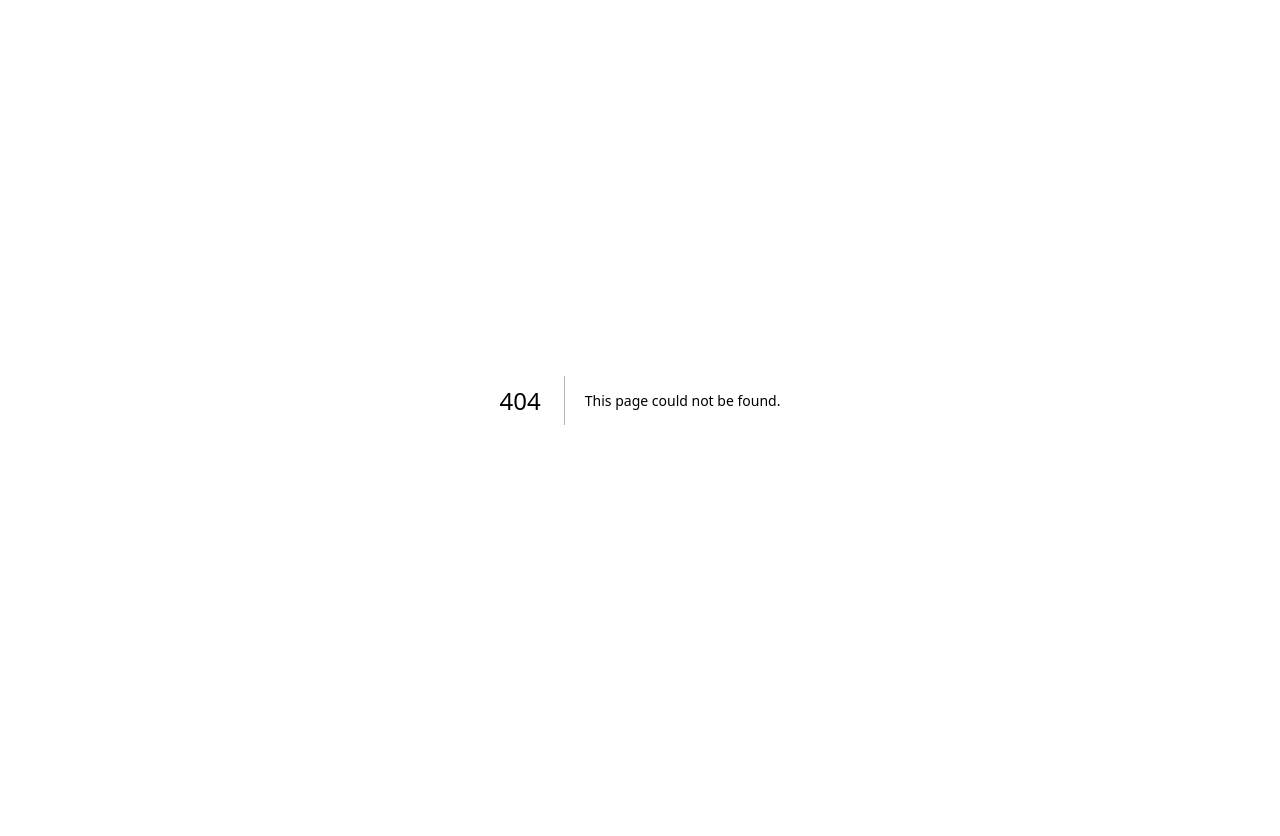
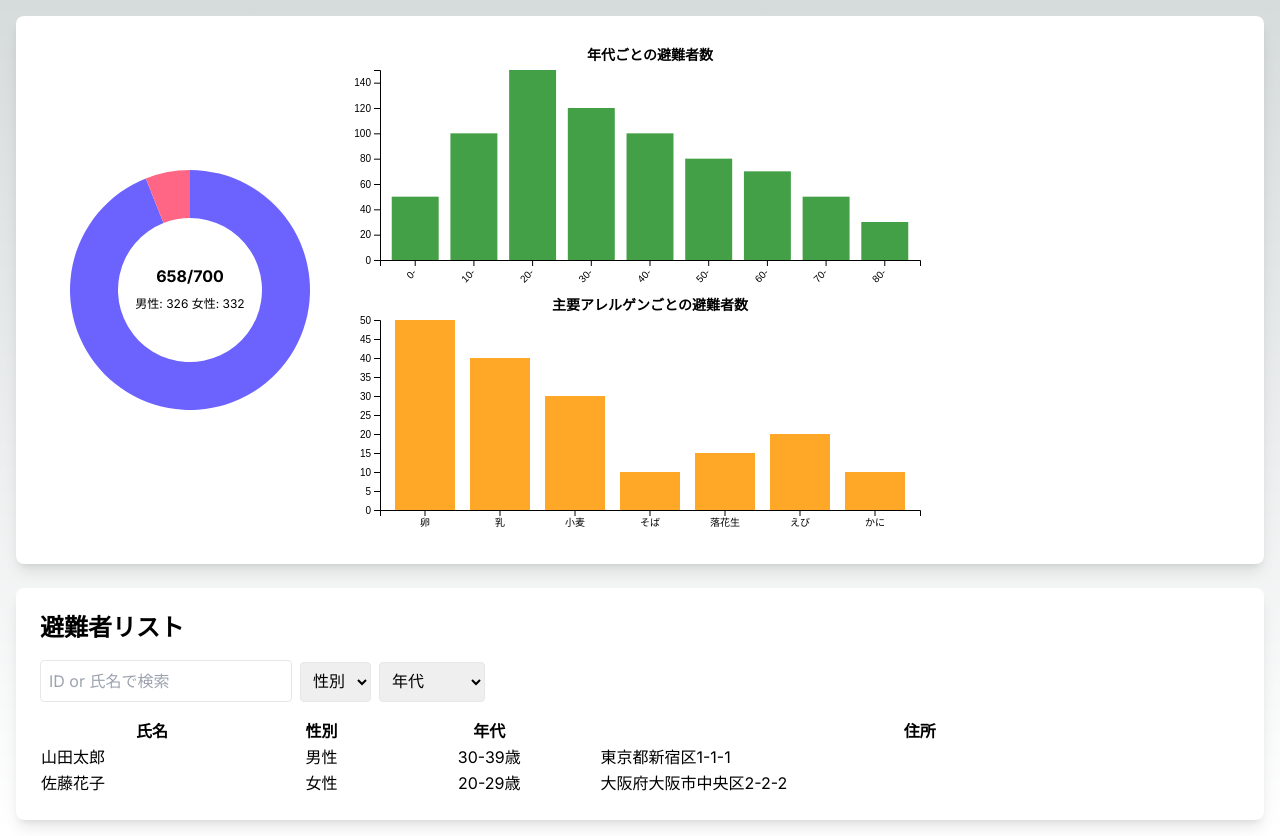
Before and after one commit to yjn279-competition/open-data-hackathon-2024, a Next.js app: page /dashboard in a window 1280 px wide. Before the commit this address had no page. Before the commit the page ends 800 px from the top, so only its background shows below. Built offline with nearby package versions, Linux system fonts and the light colour scheme.

Commit message:
style: Extracting components and refactoring

```diff
--- a/src/app/Dashboard.tsx
+++ b/src/app/dashboard/Charts.tsx
@@ -1,48 +1,16 @@
-'use client'
+import React, { useEffect, useRef } from 'react';
+import * as d3 from 'd3';
+import { DashboardData } from './server';
 
-import React, { useEffect, useRef, useState } from 'react';
-import * as d3 from 'd3';
+interface ChartsProps {
+  data: DashboardData;
+}
 
-const EvacueeDashboard = () => {
-  const svgRef = useRef();
-  const [users, setUsers] = useState([]);
-  const [searchTerm, setSearchTerm] = useState('');
-  const [filters, setFilters] = useState({
-    gender: '',
-    ageGroup: '',
-    allergen: ''
-  });
+const Charts: React.FC<ChartsProps> = ({ data }) => {
+  const svgRef = useRef<SVGSVGElement>(null);
 
   useEffect(() => {
-    // サンプルデータ (変更なし)
-    const data = {
-      evacueeCapacity: {
-        total: 700,
-        current: 658,
-        male: 326,
-        female: 332
-      },
-      ageDistribution: [
-        { ageGroup: '0-', count: 50 },
-        { ageGroup: '10-', count: 100 },
-        { ageGroup: '20-', count: 150 },
-        { ageGroup: '30-', count: 120 },
-        { ageGroup: '40-', count: 100 },
-        { ageGroup: '50-', count: 80 },
-        { ageGroup: '60-', count: 70 },
-        { ageGroup: '70-', count: 50 },
-        { ageGroup: '80-', count: 30 }
-      ],
-      allergenDistribution: [
-        { allergen: '卵', count: 50 },
-        { allergen: '乳', count: 40 },
-        { allergen: '小麦', count: 30 },
-        { allergen: 'そば', count: 10 },
-        { allergen: '落花生', count: 15 },
-        { allergen: 'えび', count: 20 },
-        { allergen: 'かに', count: 10 }
-      ]
-    };
+    if (!svgRef.current) return;
 
     const svg = d3.select(svgRef.current);
     svg.selectAll("*").remove();
@@ -68,8 +36,8 @@ const EvacueeDashboard = () => {
       .domain(pieData.map(d => d.label))
       .range([colors[0], colors[1]]);
 
-    const pie = d3.pie().value(d => d.value);
-    const arc = d3.arc().innerRadius(pieRadius * 0.6).outerRadius(pieRadius);
+    const pie = d3.pie<{ label: string; value: number }>().value(d => d.value);
+    const arc = d3.arc<d3.PieArcDatum<{ label: string; value: number }>>().innerRadius(pieRadius * 0.6).outerRadius(pieRadius);
 
     const pieGroup = svg.append('g')
       .attr('transform', `translate(${pieWidth / 2}, ${pieHeight / 2})`);
@@ -115,7 +83,7 @@ const EvacueeDashboard = () => {
 
     const barY = d3.scaleLinear()
       .range([barHeight - barMargin.top - barMargin.bottom, 0])
-      .domain([0, d3.max(data.ageDistribution, d => d.count)]);
+      .domain([0, d3.max(data.ageDistribution, d => d.count) || 0]);
 
     const ageGroup = svg.append('g')
       .attr('transform', `translate(${pieWidth + barMargin.left}, ${barMargin.top})`);
@@ -124,7 +92,7 @@ const EvacueeDashboard = () => {
       .data(data.ageDistribution)
       .enter().append('rect')
       .attr('class', 'bar')
-      .attr('x', d => barX(d.ageGroup))
+      .attr('x', d => barX(d.ageGroup) || 0)
       .attr('width', barX.bandwidth())
       .attr('y', barHeight - barMargin.top - barMargin.bottom)
       .attr('height', 0)
@@ -165,13 +133,13 @@ const EvacueeDashboard = () => {
 
     const allergenY = d3.scaleLinear()
       .range([barHeight - barMargin.top - barMargin.bottom, 0])
-      .domain([0, d3.max(data.allergenDistribution, d => d.count)]);
+      .domain([0, d3.max(data.allergenDistribution, d => d.count) || 0]);
 
     allergenGroup.selectAll('.bar')
       .data(data.allergenDistribution)
       .enter().append('rect')
       .attr('class', 'bar')
-      .attr('x', d => allergenX(d.allergen))
+      .attr('x', d => allergenX(d.allergen) || 0)
       .attr('width', allergenX.bandwidth())
       .attr('y', barHeight - barMargin.top - barMargin.bottom)
       .attr('height', 0)
@@ -196,73 +164,9 @@ const EvacueeDashboard = () => {
       .attr('font-weight', 'bold')
       .text('主要アレルゲンごとの避難者数');
 
-    // ユーザーデータの取得（実際のAPIコールに置き換える）
-    const fetchUsers = async () => {
-      // サンプルデータ
-      const sampleUsers = [
-        { id: '1234567890', name: '山田太郎', gender: '男性', age: 35, allergens: ['卵'] },
-        { id: '2345678901', name: '佐藤花子', gender: '女性', age: 28, allergens: ['乳', '小麦'] },
-        // ... その他のユーザー
-      ];
-      setUsers(sampleUsers);
-    };
-    fetchUsers();
-  }, []);
+  }, [data]);
 
-  const filteredUsers = users.filter(user =>
-    (user.id.includes(searchTerm) || user.name.includes(searchTerm)) &&
-    (filters.gender === '' || user.gender === filters.gender) &&
-    (filters.ageGroup === '' || getAgeGroup(user.age) === filters.ageGroup) &&
-    (filters.allergen === '' || user.allergens.includes(filters.allergen))
-  );
-
-  const getAgeGroup = (age) => {
-    // 年齢から年代を返す関数
-    // ...
-  };
-
-  return (
-    <div className="container mx-auto p-4">
-      <div className="bg-white shadow-lg rounded-lg p-6 mb-6">
-        <svg ref={svgRef}></svg>
-      </div>
-
-      <div className="bg-white shadow-lg rounded-lg p-6">
-        <h2 className="text-2xl font-bold mb-4">避難者リスト</h2>
-        <div className="mb-4">
-          <input
-            type="text"
-            placeholder="ID or 氏名で検索"
-            value={searchTerm}
-            onChange={(e) => setSearchTerm(e.target.value)}
-            className="border p-2 rounded"
-          />
-          {/* フィルターのドロップダウンを追加 */}
-          {/* ... */}
-        </div>
-        <table className="w-full">
-          <thead>
-            <tr>
-              <th>氏名</th>
-              <th>性別</th>
-              <th>年齢</th>
-              <th>住所</th>
-            </tr>
-          </thead>
-          <tbody>
-            {filteredUsers.map(user => (
-              <tr key={user.id}>
-                <td>{user.name}</td>
-                <td>{user.gender}</td>
-                <td>{user.age}</td>
-                <td>{user.address}</td>
-              </tr>
-            ))}
-          </tbody>
-        </table>
-      </div>
-    </div>
-  );
+  return <svg ref={svgRef}></svg>;
 };
 
-export default EvacueeDashboard;
+export default Charts;
--- /dev/null
+++ b/src/app/dashboard/UserList.tsx
@@ -0,0 +1,106 @@
+import React, { useState, useEffect } from 'react';
+import { User } from './server';
+
+const UserList: React.FC = () => {
+  const [users, setUsers] = useState<User[]>([]);
+  const [searchTerm, setSearchTerm] = useState('');
+  const [filters, setFilters] = useState({
+    gender: '',
+    ageGroup: '',
+  });
+
+  useEffect(() => {
+    // ユーザーデータの取得（実際のAPIコールに置き換える）
+    const fetchUsers = async () => {
+      // サンプルデータ
+      const sampleUsers: User[] = [
+        { id: '1234567890', name: '山田太郎', gender: '男性', age: 35, address: '東京都新宿区1-1-1' },
+        { id: '2345678901', name: '佐藤花子', gender: '女性', age: 28, address: '大阪府大阪市中央区2-2-2' },
+        // ... その他のユーザー
+      ];
+      setUsers(sampleUsers);
+    };
+    fetchUsers();
+  }, []);
+
+  const filteredUsers = users.filter(user =>
+    (user.id.includes(searchTerm) || user.name.includes(searchTerm)) &&
+    (filters.gender === '' || user.gender === filters.gender) &&
+    (filters.ageGroup === '' || getAgeGroup(user.age) === filters.ageGroup)
+  );
+
+  return (
+    <>
+      <h2 className="text-2xl font-bold mb-4">避難者リスト</h2>
+      <div className="mb-4">
+        <input
+          type="text"
+          placeholder="ID or 氏名で検索"
+          value={searchTerm}
+          onChange={(e) => setSearchTerm(e.target.value)}
+          className="border p-2 rounded"
+        />
+        {/* フィルターのドロップダウンを追加 */}
+        <select
+          value={filters.gender}
+          onChange={(e) => setFilters({...filters, gender: e.target.value})}
+          className="border p-2 rounded ml-2"
+        >
+          <option value="">性別</option>
+          <option value="男性">男性</option>
+          <option value="女性">女性</option>
+        </select>
+        <select
+          value={filters.ageGroup}
+          onChange={(e) => setFilters({...filters, ageGroup: e.target.value})}
+          className="border p-2 rounded ml-2"
+        >
+          <option value="">年代</option>
+          <option value="0-9歳">0-9歳</option>
+          <option value="10-19歳">10-19歳</option>
+          <option value="20-29歳">20-29歳</option>
+          <option value="30-39歳">30-39歳</option>
+          <option value="40-49歳">40-49歳</option>
+          <option value="50-59歳">50-59歳</option>
+          <option value="60-69歳">60-69歳</option>
+          <option value="70-79歳">70-79歳</option>
+          <option value="80歳以上">80歳以上</option>
+        </select>
+      </div>
+      <table className="w-full">
+        <thead>
+          <tr>
+            <th>氏名</th>
+            <th>性別</th>
+            <th>年代</th>
+            <th>住所</th>
+          </tr>
+        </thead>
+        <tbody>
+          {filteredUsers.map(user => (
+            <tr key={user.id}>
+              <td>{user.name}</td>
+              <td className="text-center">{user.gender}</td>
+              <td className="text-center">{getAgeGroup(user.age)}</td>
+              <td>{user.address}</td>
+            </tr>
+          ))}
+        </tbody>
+      </table>
+    </>
+  );
+};
+
+const getAgeGroup = (age: number): string => {
+  if (age < 10) return '0-9歳';
+  if (age < 20) return '10-19歳';
+  if (age < 30) return '20-29歳';
+  if (age < 40) return '30-39歳';
+  if (age < 50) return '40-49歳';
+  if (age < 60) return '50-59歳';
+  if (age < 70) return '60-69歳';
+  if (age < 80) return '70-79歳';
+  return '80歳以上';
+};
+
+export default UserList;
--- /dev/null
+++ b/src/app/dashboard/page.tsx
@@ -0,0 +1,21 @@
+'use client'
+
+import React from 'react';
+import Charts from './Charts';
+import UserList from './UserList';
+import { dashboardData } from './server';
+
+const Dashboard: React.FC = () => {
+  return (
+    <div className="container mx-auto p-4">
+      <div className="bg-white shadow-lg rounded-lg p-6 mb-6">
+        <Charts data={dashboardData} />
+      </div>
+      <div className="bg-white shadow-lg rounded-lg p-6">
+        <UserList />
+      </div>
+    </div>
+  );
+};
+
+export default Dashboard;
--- /dev/null
+++ b/src/app/dashboard/server.ts
@@ -0,0 +1,59 @@
+export interface EvacueeCapacity {
+  total: number;
+  current: number;
+  male: number;
+  female: number;
+}
+
+export interface AgeDistribution {
+  ageGroup: string;
+  count: number;
+}
+
+export interface AllergenDistribution {
+  allergen: string;
+  count: number;
+}
+
+export interface DashboardData {
+  evacueeCapacity: EvacueeCapacity;
+  ageDistribution: AgeDistribution[];
+  allergenDistribution: AllergenDistribution[];
+}
+
+export interface User {
+  id: string;
+  name: string;
+  gender: string;
+  age: number;
+  address: string;
+}
+
+export const dashboardData: DashboardData = {
+  evacueeCapacity: {
+    total: 700,
+    current: 658,
+    male: 326,
+    female: 332
+  },
+  ageDistribution: [
+    { ageGroup: '0-', count: 50 },
+    { ageGroup: '10-', count: 100 },
+    { ageGroup: '20-', count: 150 },
+    { ageGroup: '30-', count: 120 },
+    { ageGroup: '40-', count: 100 },
+    { ageGroup: '50-', count: 80 },
+    { ageGroup: '60-', count: 70 },
+    { ageGroup: '70-', count: 50 },
+    { ageGroup: '80-', count: 30 }
+  ],
+  allergenDistribution: [
+    { allergen: '卵', count: 50 },
+    { allergen: '乳', count: 40 },
+    { allergen: '小麦', count: 30 },
+    { allergen: 'そば', count: 10 },
+    { allergen: '落花生', count: 15 },
+    { allergen: 'えび', count: 20 },
+    { allergen: 'かに', count: 10 }
+  ]
+};
--- a/src/app/page.tsx
+++ b/src/app/page.tsx
@@ -1,8 +1,3 @@
-import Image from "next/image";
-import EvacueeDashboard from "./Dashboard";
-
 export default function Home() {
-  return (
-    <EvacueeDashboard />
-  );
+  return null;
 }
```
